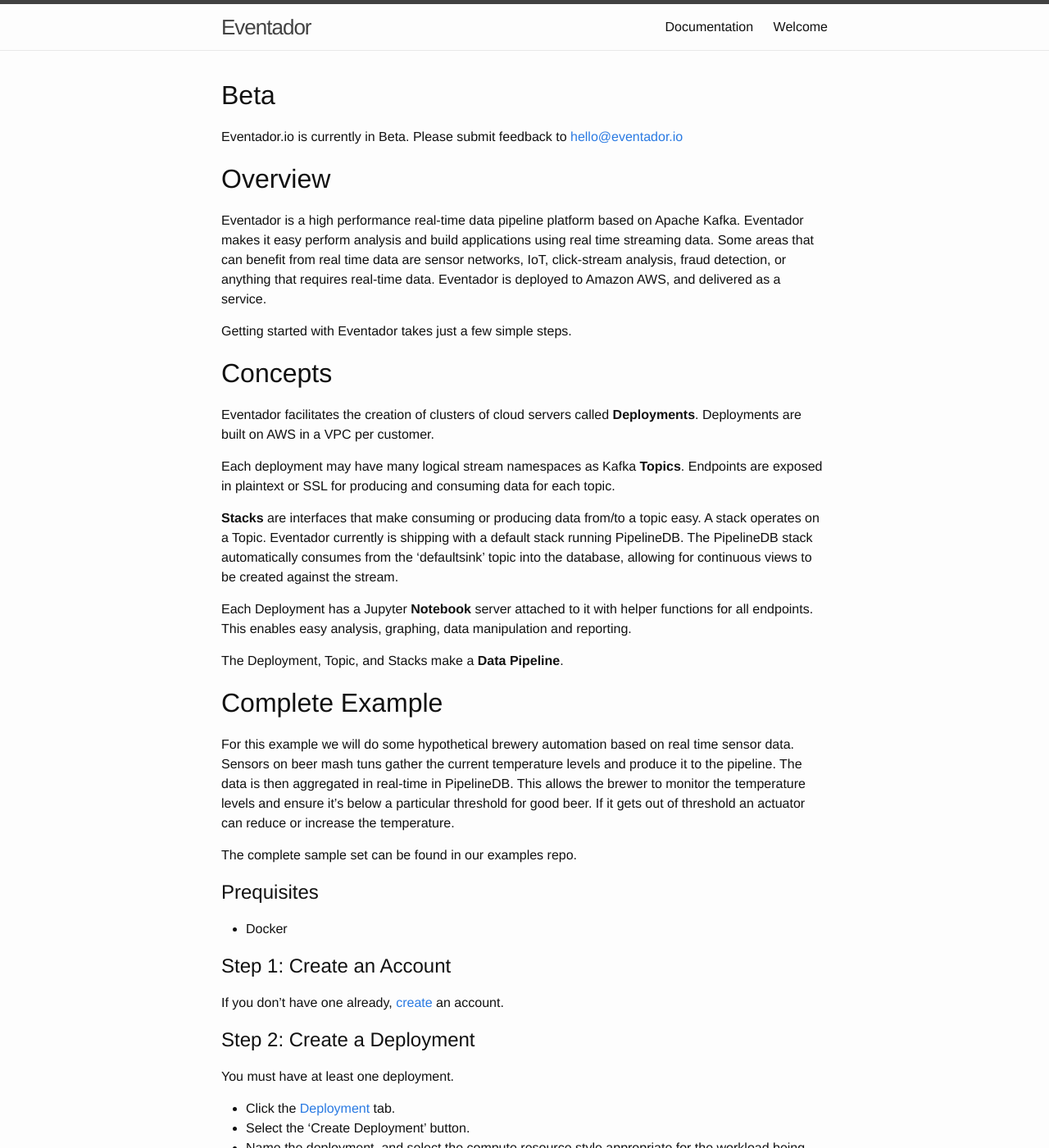
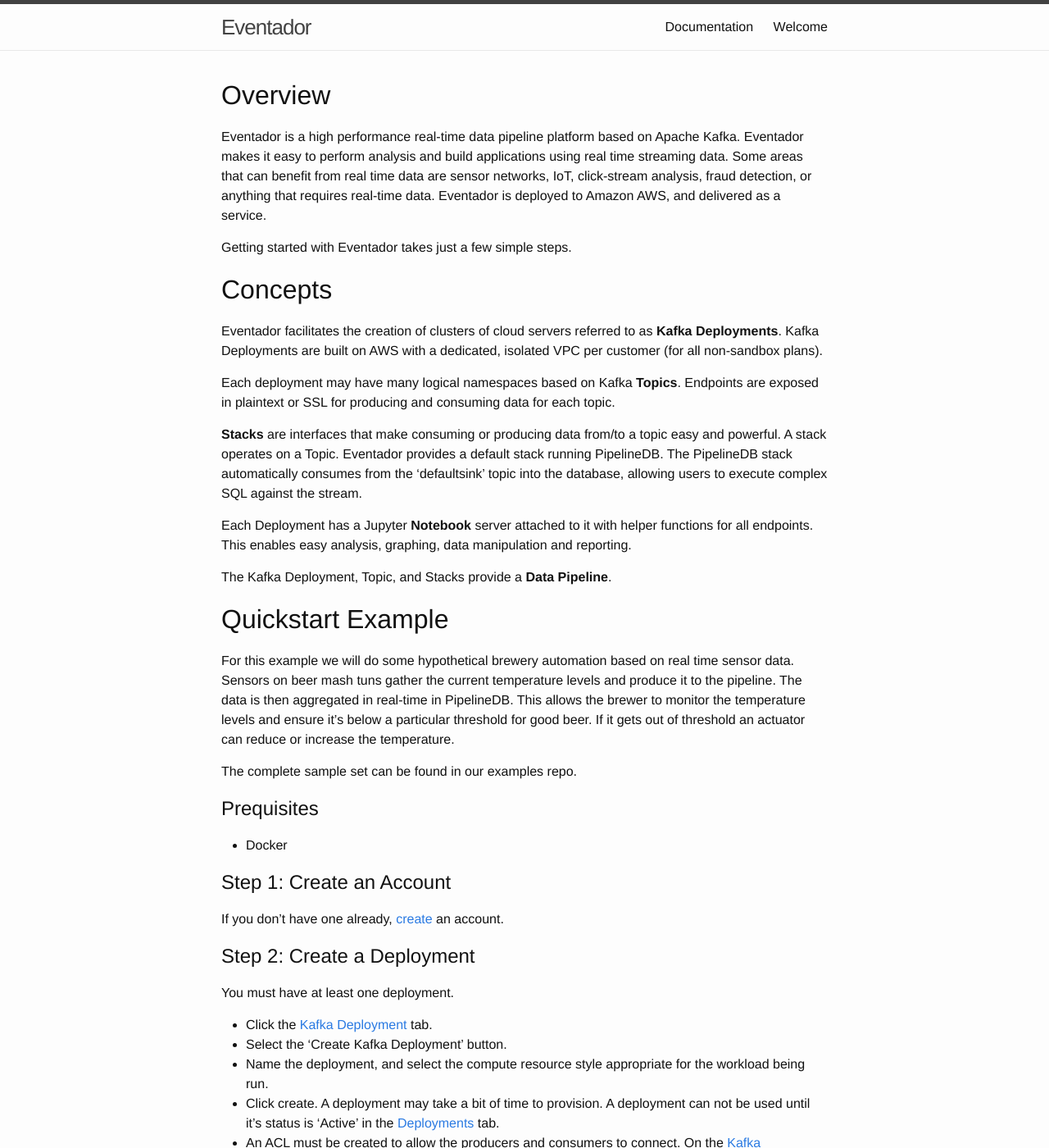
Before and after one commit to Eventador/eventador.github.io, a Jekyll site: the page built from _documentation/getting_started_guide.md, in a window 1280 px wide and 1400 px high. Shown: the whole window at 82% size. Built offline with Jekyll 4.4.1, drawn with Linux system fonts in a browser that asks for light colours; some of the changed text lies outside the part shown.

Commit message:
some updates for 0.5 terminology

````diff
--- a/_documentation/getting_started_guide.md
+++ b/_documentation/getting_started_guide.md
@@ -3,29 +3,25 @@
 title: Getting Started Guide
 ---
 
-# Beta
-
-Eventador.io is currently in Beta. Please submit feedback to [hello@eventador.io](mailto:hello@eventador.io)
-
 # Overview
 
-Eventador is a high performance real-time data pipeline platform based on Apache Kafka. Eventador makes it easy perform analysis and build applications using real time streaming data. Some areas that can benefit from real time data are sensor networks, IoT, click-stream analysis, fraud detection, or anything that requires real-time data. Eventador is deployed to Amazon AWS, and delivered as a service.
+Eventador is a high performance real-time data pipeline platform based on Apache Kafka. Eventador makes it easy to perform analysis and build applications using real time streaming data. Some areas that can benefit from real time data are sensor networks, IoT, click-stream analysis, fraud detection, or anything that requires real-time data. Eventador is deployed to Amazon AWS, and delivered as a service.
 
 Getting started with Eventador takes just a few simple steps.
 
 # Concepts
 
-Eventador facilitates the creation of clusters of cloud servers called **Deployments**. Deployments are built on AWS in a VPC per customer.
+Eventador facilitates the creation of clusters of cloud servers referred to as **Kafka Deployments**. Kafka Deployments are built on AWS with a dedicated, isolated VPC per customer (for all non-sandbox plans).
 
-Each deployment may have many logical stream namespaces as Kafka **Topics**. Endpoints are exposed in plaintext or SSL for producing and consuming data for each topic.
+Each deployment may have many logical namespaces based on Kafka **Topics**. Endpoints are exposed in plaintext or SSL for producing and consuming data for each topic.
 
-**Stacks** are interfaces that make consuming or producing data from/to a topic easy. A stack operates on a Topic. Eventador currently is shipping with a default stack running PipelineDB. The PipelineDB stack automatically consumes from the 'defaultsink' topic into the database, allowing for continuous views to be created against the stream.
+**Stacks** are interfaces that make consuming or producing data from/to a topic easy and powerful. A stack operates on a Topic. Eventador provides a default stack running PipelineDB. The PipelineDB stack automatically consumes from the 'defaultsink' topic into the database, allowing users to execute complex SQL against the stream.
 
 Each Deployment has a Jupyter **Notebook** server attached to it with helper functions for all endpoints. This enables easy analysis, graphing, data manipulation and reporting.
 
-The Deployment, Topic, and Stacks make a **Data Pipeline**.
+The Kafka Deployment, Topic, and Stacks provide a **Data Pipeline**.
 
-# Complete Example
+# Quickstart Example
 
 For this example we will do some hypothetical brewery automation based on real time sensor data. Sensors on beer mash tuns gather the current temperature levels and produce it to the pipeline. The data is then aggregated in real-time in PipelineDB. This allows the brewer to monitor the temperature levels and ensure it's below a particular threshold for good beer. If it gets out of threshold an actuator can reduce or increase the temperature.
 
@@ -43,18 +39,18 @@
 
 You must have at least one deployment.
 
-- Click the [Deployment](http://console.eventador.io/deployments) tab.
-- Select the 'Create Deployment' button.
+- Click the [Kafka Deployment](http://console.eventador.io/deployments) tab.
+- Select the 'Create Kafka Deployment' button.
 - Name the deployment, and select the compute resource style appropriate for the workload being run.
 - Click create. A deployment may take a bit of time to provision. A deployment can not be used until it's status is 'Active' in the [Deployments](http://console.eventador.io/deployments) tab.
-- An ACL must be created to allow the producers and consumers to connect. On the [Deployments](http://console.eventador.io/deployments) tab, select the deployment->Security->Add ACL. Add a value in CIDR notation for the IP to whitelist. You can use ```curl ifconfig.co``` to find your IP.
+- An ACL must be created to allow the producers and consumers to connect. On the [Kafka Deployments](http://console.eventador.io/deployments) tab, select the deployment->Security->Add ACL. Add a value in CIDR notation for the IP to whitelist. You can use ```curl ifconfig.co``` to find your IP.
 
 ## Step 3: Send some data
 
-Producing data to Eventador is done by sending some data to a Deployment for a particular Topic. In this case, sensors on mash tuns.
+Producing data to Eventador is done by sending some data to a Kafka Deployment for a particular Topic. In this case, sensors on mash tuns.
 
-- Click the [Deployment](http://console.eventador.io/deployments) tab.
-- Select your Deployment
+- Click the [Kafka Deployment](http://console.eventador.io/deployments) tab.
+- Select your Kafka Deployment
 - Select the connections tab.
 - Copy/Paste the Kafka Connections.Plain Text field into the example below, and run it on the command line. This will launch a Docker container in the background that's sending temperature data on periodic intervals.
 
@@ -97,8 +93,8 @@
 
 # Monitoring a Deployment
 
-You can monitor your Deployment via the Eventador [Console](http://console.eventador.io/). This will display a dashboard of statistics from the Kafka nodes within your deployment.
+You can monitor your Kafka Deployment via the Eventador [Console](http://console.eventador.io/). This will display a dashboard of statistics from the Kafka nodes within your deployment.
 
 # Software Versions
 - Kafka v0.10.1
-- PipelineDB 0.9.5/PostgreSQL 9.5
+- PipelineDB 0.9.6/PostgreSQL 9.5
````
